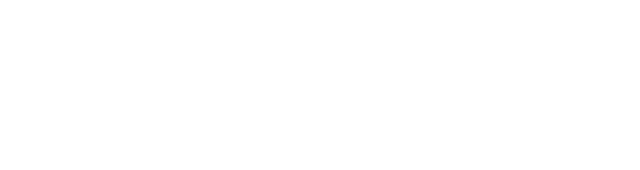
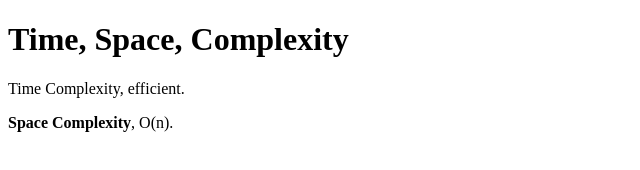
Before and after one commit to acciojob/time-and-space-complexity-gssubash, a website: page main.html in a window 1280 px wide. Shown: the whole page, without its empty margins (0-640 px from the left). Drawn offline with Linux system fonts and the light colour scheme.

Commit message:
created a submission

```diff
--- a/main.html
+++ b/main.html
@@ -8,7 +8,9 @@
 
 <body>
 	<!-- the entire body must be written by student -->
-    <script type="text/javascript" src="./script.js">
+    <h1>Time, Space, Complexity</h1>
+	<p>Time Complexity, efficient.</p>
+	<p><b>Space Complexity</b>, O(n).</p>
 </script>
 
 </body>
```
